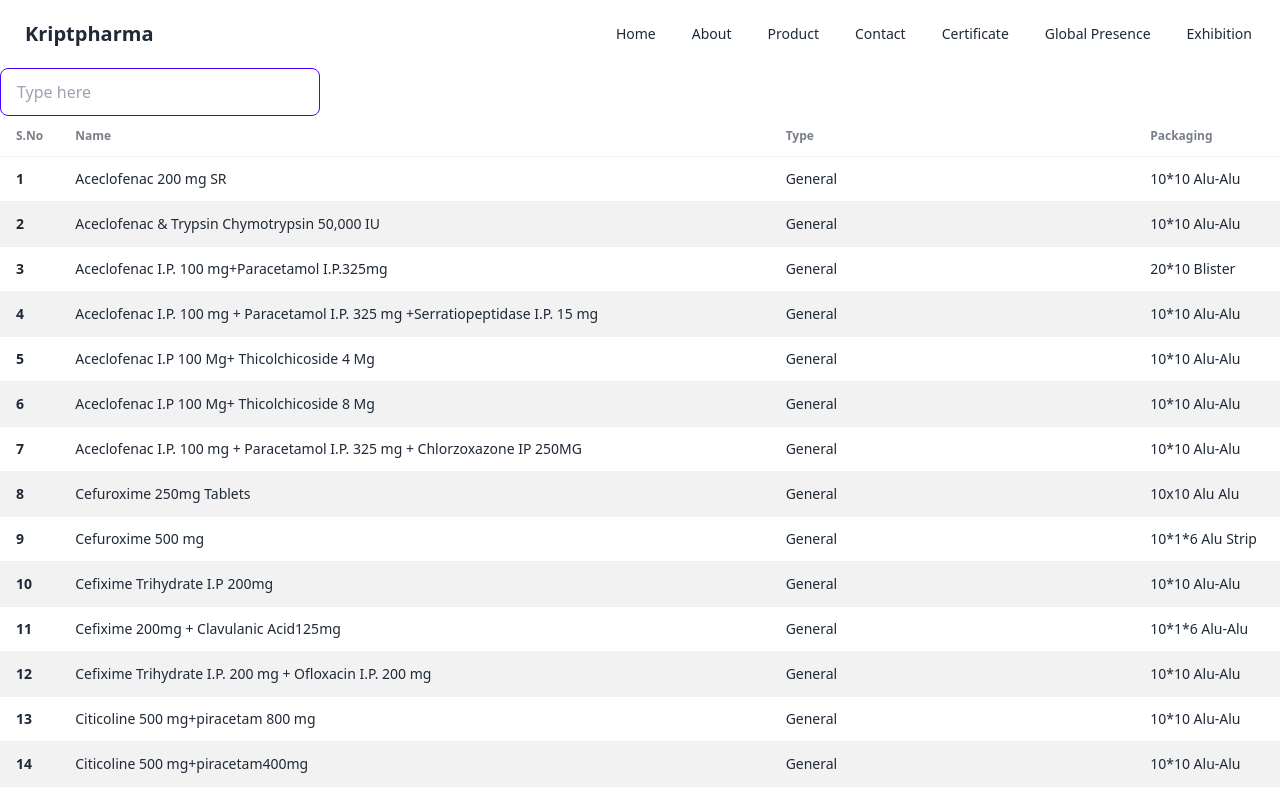
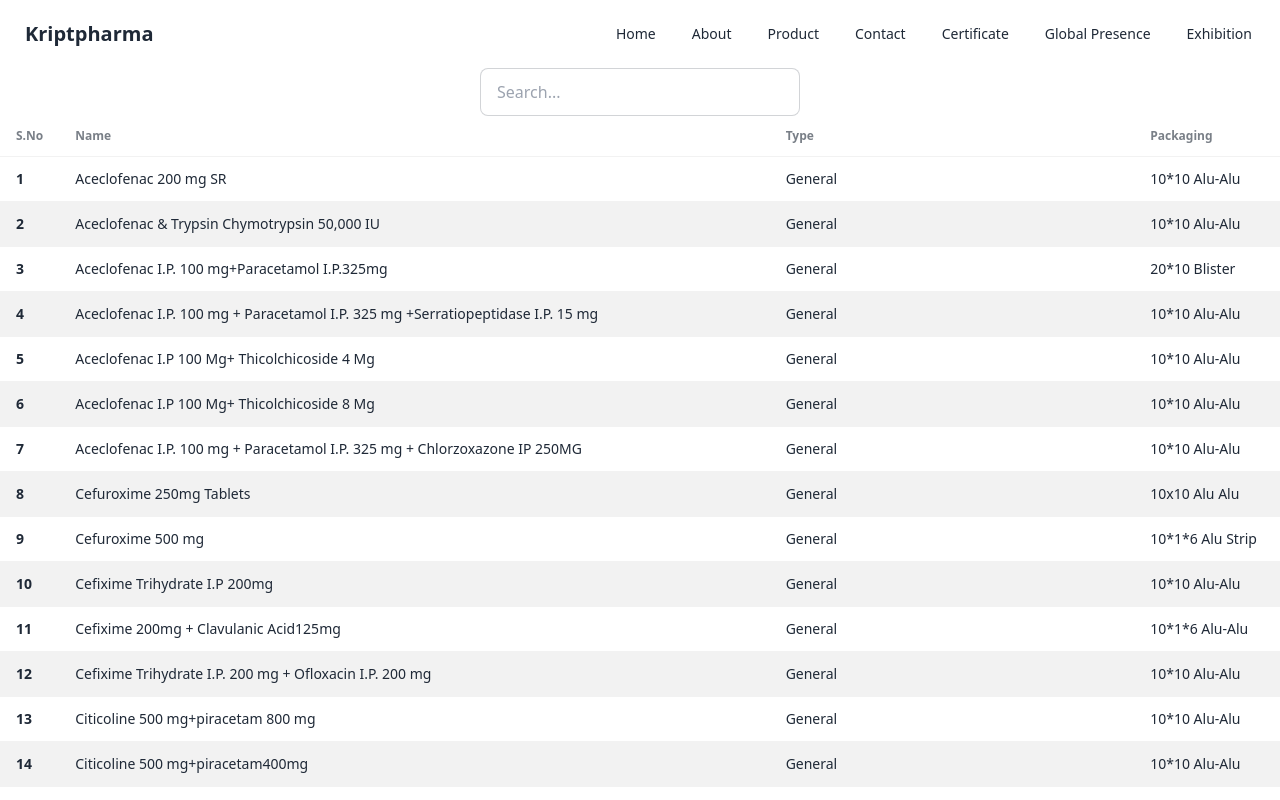
Before and after one commit to decipher-cs/kriptpharma, a React (Vite) app: page /product in a window 1280 px wide. Shown: the top 800 px of the page. Built offline with nearby package versions, Linux system fonts and the light colour scheme.

Commit message:
search feature added to products

```diff
--- a/src/routes/product.lazy.tsx
+++ b/src/routes/product.lazy.tsx
@@ -1,8 +1,26 @@
-import { createLazyFileRoute } from '@tanstack/react-router'
+import {
+    Router,
+    createFileRoute,
+    useNavigate,
+    createLazyFileRoute,
+    createRouter,
+} from '@tanstack/react-router'
 import medicineData from '../assets/medicine.json'
+import Fuse from 'fuse.js'
+import { useState } from 'react'
 
-export const Route = createLazyFileRoute('/product')({
+const fuse = new Fuse(medicineData, { keys: ['name', 'type'] })
+
+type ProductSearch = {
+    searchString: string
+}
+
+export const Route = createFileRoute('/product')({
     component: () => <Product />,
+    validateSearch: (search: Record<string, unknown>): ProductSearch => {
+        const { searchString } = search
+        return { searchString: searchString as string }
+    },
 })
 
 const category = [
@@ -37,12 +55,50 @@ const Item = () => {
 }
 
 const Product = () => {
+    // const applyFilter = (val: string, filter: string[]) => {
+    //     const result =
+    //         val.length >= 1
+    //             ? fuse
+    //                   .search(val)
+    //                   .map((item) => item.item)
+    //                   .filter(
+    //                       (item) =>
+    //                           filter.includes(item.type) ||
+    //                           filter.includes(item.division)
+    //                   )
+    //             : medicineData.filter(
+    //                   (item) =>
+    //                       filter.includes(item.type) ||
+    //                       filter.includes(item.division)
+    //               )
+    //     // setProducts(result)
+    // }
+
+    const { searchString: urlSearchString } = Route.useSearch()
+
+    const navigate = useNavigate()
+
+    const [searchString, setSearchString] = useState(urlSearchString ?? '')
+
+    const filteredMedicineData =
+        searchString.length > 1
+            ? fuse.search(searchString).map((d) => d.item)
+            : medicineData
+
     return (
-        <>
+        <section>
             <input
                 type="text"
-                placeholder="Type here"
-                className="input input-bordered input-primary w-full max-w-xs"
+                placeholder="Search..."
+                className="input input-bordered w-full max-w-xs mx-auto block"
+                value={searchString}
+                maxLength={50}
+                onChange={(e) => {
+                    setSearchString(e.target.value)
+                    navigate({
+                        search: { searchString: e.target.value },
+                    })
+                }}
             />
             <div className="overflow-x-auto">
                 <table className="table table-zebra">
@@ -56,7 +112,7 @@ const Product = () => {
                         </tr>
                     </thead>
                     <tbody>
-                        {medicineData.map((data) => (
+                        {filteredMedicineData.map((data) => (
                             <tr key={data.id} className="hover">
                                 <th>{data.id}</th>
                                 <td>{data.name}</td>
@@ -67,6 +123,6 @@ const Product = () => {
                     </tbody>
                 </table>
             </div>
-        </>
+        </section>
     )
 }
```
